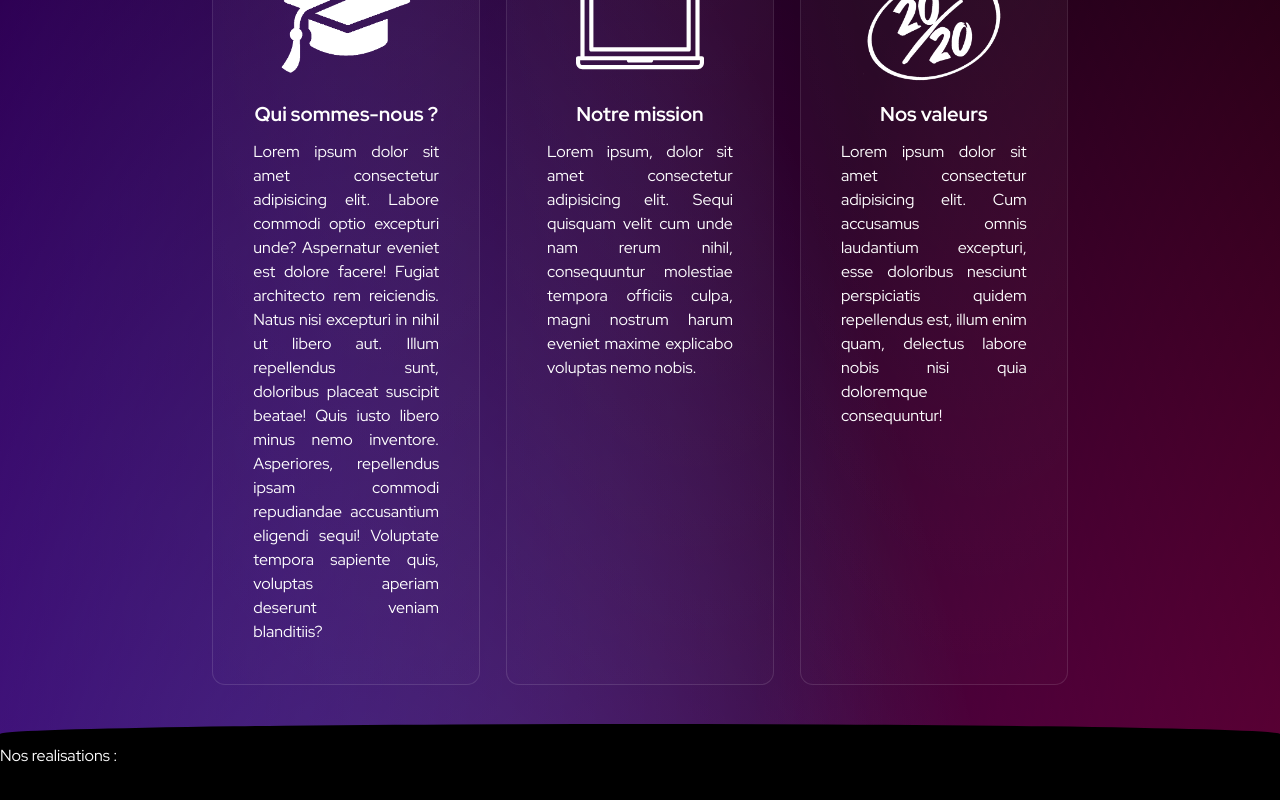
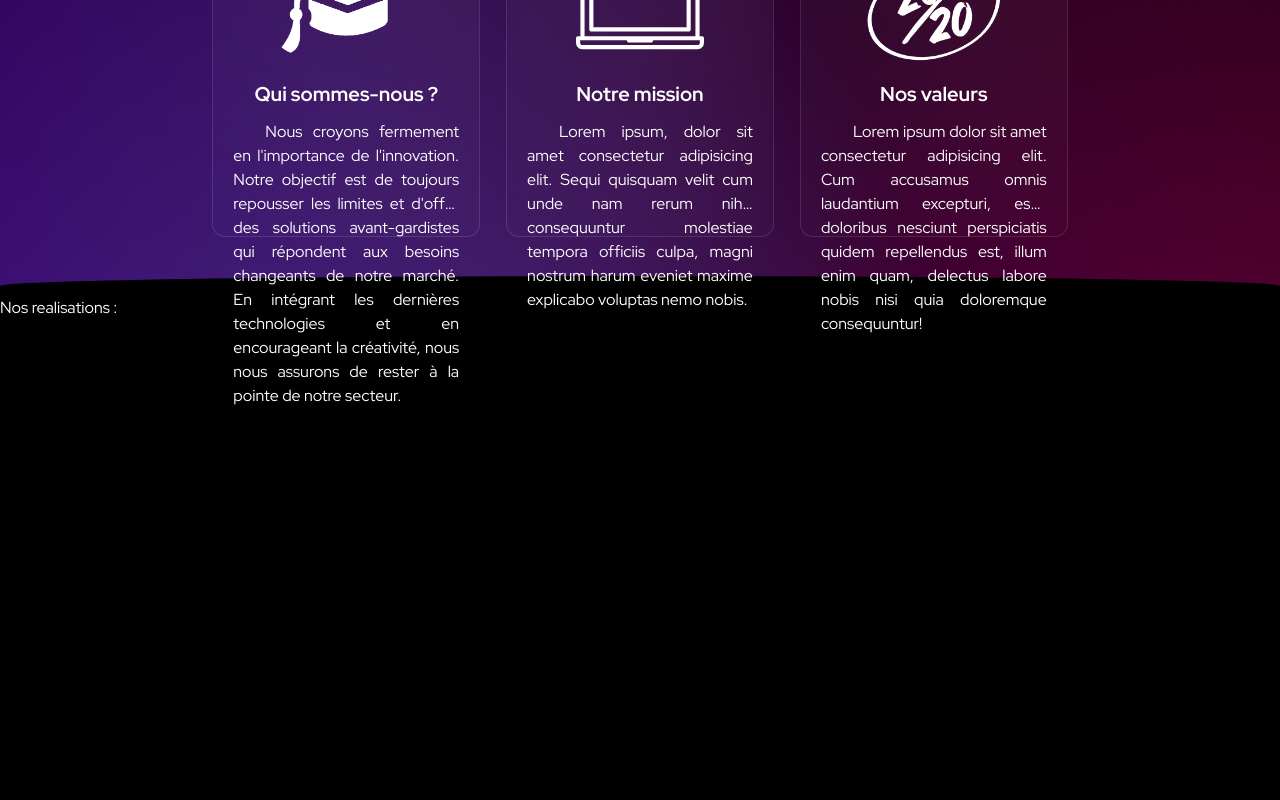
Before and after one commit to Sylvainlfe/Les-dev-junior, a React (Vite) app: page / in a window 1280 px wide. Shown: the part 880-1680 px from the top of the page. Built offline with nearby package versions, Linux system fonts and the light colour scheme.

Commit message:
fix css infosection

```diff
--- a/src/components/InfoSection.jsx
+++ b/src/components/InfoSection.jsx
@@ -6,7 +6,7 @@ export default function InfoSection() {
   const [isExpanded3, setIsExpanded3] = useState(false);
 
   return (
-    <section className="flex flex-col lg:flex-row w-2/3 m-auto mb-10 gap-7 [&>*]:lg:w-1/3 [&>*]:p-10 [&>*]:bg-cardTransparent [&>*]:shadow-contactShadow [&>*]:rounded-xl [&>*>img]:h-32 [&>*>img]:m-auto [&>*>h2]:text-xl [&>*>h2]:font-bold  [&>*>h2]:text-center [&>*>h2]:py-3 [&>*>p]:text-justify [&>*>button]:lg:hidden [&>*>button]:underline [&>*>button]:mt-4">
+    <section className="flex flex-col lg:flex-row w-80 lg:w-2/3 m-auto mb-10 gap-7 [&>article]:lg:w-1/3 [&>article]:p-5 [&>article]:bg-cardTransparent [&>article]:shadow-contactShadow [&>article]:rounded-xl [&>article>img]:h-32 [&>article>img]:m-auto [&>article>h2]:text-xl [&>article>h2]:font-bold [&>article>h2]:text-center [&>article>h2]:py-3 [&>article>p]:text-justify [&>article>p]:indent-8 [&>article>button]:lg:hidden [&>article>button]:underline [&>article>button]:mt-4">
       <article>
         <img
           src="src/assets/images/bachelor-cap.png"
@@ -17,20 +17,13 @@ export default function InfoSection() {
 
         <p
           className={`${
-            isExpanded1 ? "max-h-full" : "max-h-24 overflow-hidden"
+            isExpanded1 ? "max-h-full" : "line-clamp-4 overflow-hidden"
           } lg:max-h-full lg:overflow-visible`}
         >
-          Lorem ipsum dolor sit amet consectetur adipisicing elit. Labore
-          commodi optio excepturi unde? Aspernatur eveniet est dolore facere!
-          Fugiat architecto rem reiciendis. Natus nisi excepturi in nihil ut
-          libero aut. Illum repellendus sunt, doloribus placeat suscipit beatae!
-          Quis iusto libero minus nemo inventore. Asperiores, repellendus ipsam
-          commodi repudiandae accusantium eligendi sequi! Voluptate tempora
-          sapiente quis, voluptas aperiam deserunt veniam blanditiis?
+          Nous croyons fermement en l'importance de l'innovation. Notre objectif est de toujours repousser les limites et d'offrir des solutions avant-gardistes qui répondent aux besoins changeants de notre marché. En intégrant les dernières technologies et en encourageant la créativité, nous nous assurons de rester à la pointe de notre secteur.
+
         </p>
-        <button
-          onClick={() => setIsExpanded1(!isExpanded1)}
-        >
+        <button onClick={() => setIsExpanded1(!isExpanded1)}>
           {isExpanded1 ? "Voir moins ▲" : "Voir plus ▼"}
         </button>
       </article>
@@ -39,7 +32,7 @@ export default function InfoSection() {
         <h2>Notre mission</h2>
         <p
           className={`${
-            isExpanded2 ? "max-h-full" : "max-h-16 overflow-hidden"
+            isExpanded2 ? "max-h-full" : "line-clamp-4 overflow-hidden"
           } lg:max-h-full lg:overflow-visible`}
         >
           Lorem ipsum, dolor sit amet consectetur adipisicing elit. Sequi
@@ -47,9 +40,7 @@ export default function InfoSection() {
           tempora officiis culpa, magni nostrum harum eveniet maxime explicabo
           voluptas nemo nobis.
         </p>
-        <button
-          onClick={() => setIsExpanded2(!isExpanded2)}
-        >
+        <button onClick={() => setIsExpanded2(!isExpanded2)}>
           {isExpanded2 ? "Voir moins ▲" : "Voir plus ▼"}
         </button>
       </article>
@@ -59,7 +50,7 @@ export default function InfoSection() {
 
         <p
           className={`${
-            isExpanded3 ? "max-h-full" : "max-h-16 overflow-hidden"
+            isExpanded3 ? "max-h-full" : "line-clamp-4 overflow-hidden"
           } lg:max-h-full lg:overflow-visible`}
         >
           Lorem ipsum dolor sit amet consectetur adipisicing elit. Cum accusamus
@@ -67,9 +58,7 @@ export default function InfoSection() {
           quidem repellendus est, illum enim quam, delectus labore nobis nisi
           quia doloremque consequuntur!
         </p>
-        <button
-          onClick={() => setIsExpanded3(!isExpanded3)}
-        >
+        <button onClick={() => setIsExpanded3(!isExpanded3)}>
           {isExpanded3 ? "Voir moins ▲" : "Voir plus ▼"}
         </button>
       </article>
```
